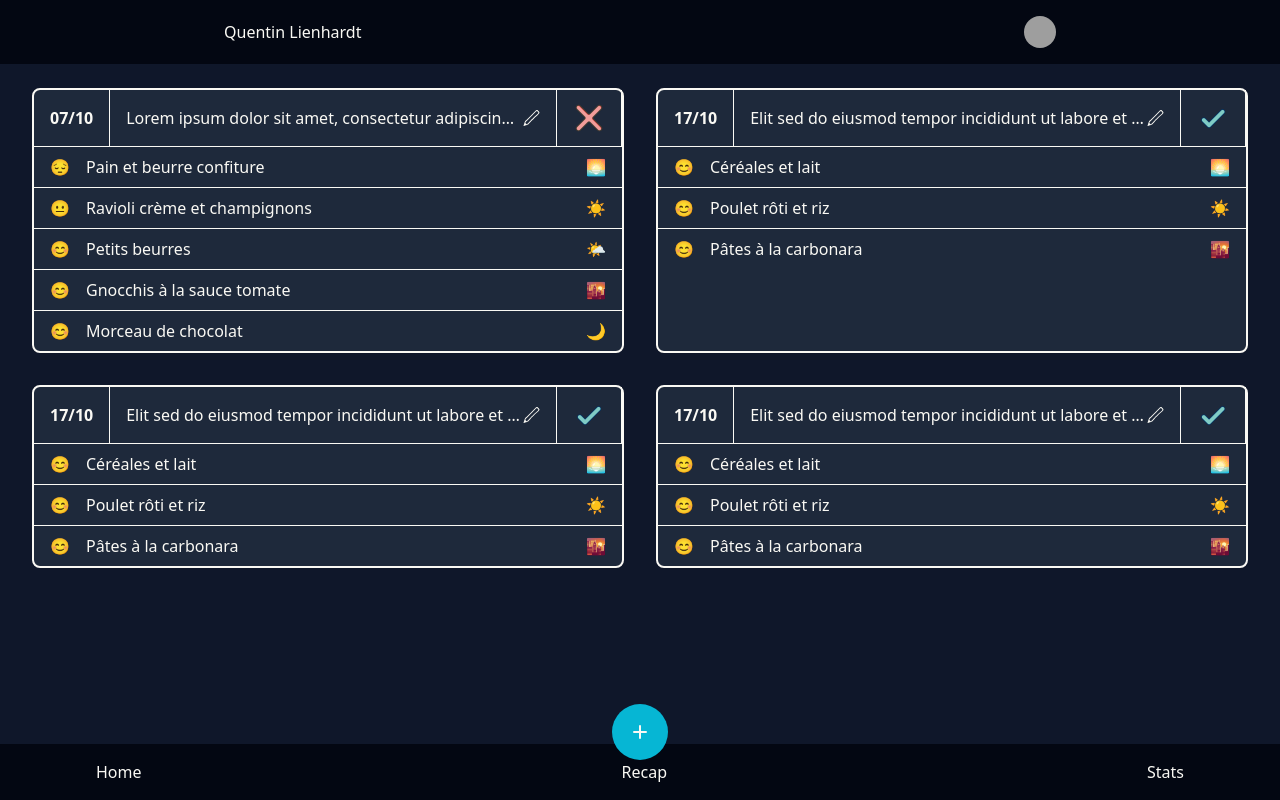
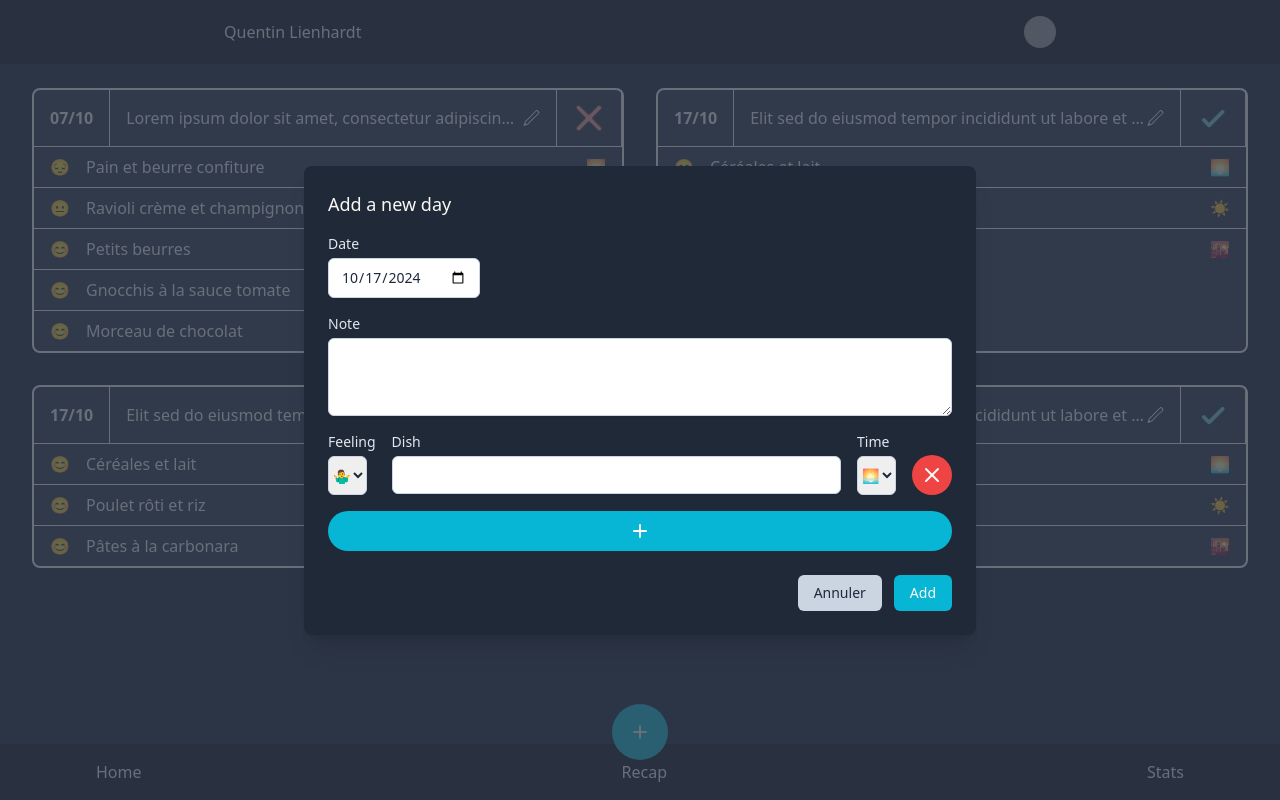
Before and after one commit to QuentiumYT/TransEat, a Vue app: page / in a window 1280 px wide. Both pictures are taken after a click on the button 640 px from the left and 732 px from the top of the page. Built offline with nearby package versions, Linux system fonts and the light colour scheme; grey boxes are pictures that could not be loaded.

Commit message:
Add modal to append new days

```diff
--- a/src/components/DaysList.vue
+++ b/src/components/DaysList.vue
@@ -1,11 +1,22 @@
 <script setup>
 import Card from './Card.vue'
+import Modal from './Modal.vue'
 import { FEELING, TIME } from '@/utils/constants'
 
-import { onMounted } from 'vue'
+import { onMounted, ref } from 'vue'
 
-const content = [{
-  id: Math.random().toString(36).substring(2, 15),
+const initialDaysContent = {
+  date: new Date().toISOString().substring(0, 10),
+  note: '',
+  health: [{
+    feeling: FEELING.UNKNOWN,
+    dish: '',
+    time: TIME.MORNING,
+  }],
+}
+
+let daysContent = [{
+  id: Math.random().toString(10).substring(2, 15),
   date: new Date(new Date().setDate(new Date().getDate() - 10)).toLocaleDateString('en-GB', { day: 'numeric', month: 'numeric' }),
   note: 'Lorem ipsum dolor sit amet, consectetur adipiscing elit. Sed do eiusmod tempor incididunt ut labore et dolore magna aliqua.',
   health: [{
@@ -30,7 +41,7 @@ const content = [{
     time: TIME.NIGHT,
   }],
 }, {
-  id: Math.random().toString(36).substring(2, 15),
+  id: Math.random().toString(10).substring(2, 15),
   date: new Date().toLocaleDateString('en-GB', { day: 'numeric', month: 'numeric' }),
   note: 'Elit sed do eiusmod tempor incididunt ut labore et dolore magna aliqua. Lorem ipsum dolor sit amet, consectetur adipiscing.',
   health: [{
@@ -47,7 +58,7 @@ const content = [{
     time: TIME.EVENING,
   }],
 }, {
-  id: Math.random().toString(36).substring(2, 15),
+  id: Math.random().toString(10).substring(2, 15),
   date: new Date().toLocaleDateString('en-GB', { day: 'numeric', month: 'numeric' }),
   note: 'Elit sed do eiusmod tempor incididunt ut labore et dolore magna aliqua. Lorem ipsum dolor sit amet, consectetur adipiscing.',
   health: [{
@@ -64,7 +75,7 @@ const content = [{
     time: TIME.EVENING,
   }],
 }, {
-  id: Math.random().toString(36).substring(2, 15),
+  id: Math.random().toString(10).substring(2, 15),
   date: new Date().toLocaleDateString('en-GB', { day: 'numeric', month: 'numeric' }),
   note: 'Elit sed do eiusmod tempor incididunt ut labore et dolore magna aliqua. Lorem ipsum dolor sit amet, consectetur adipiscing.',
   health: [{
@@ -82,6 +93,40 @@ const content = [{
   }],
 }]
 
+const timesRemaining = (health) => {
+  const usedTimes = health.map((item) => item.time)
+  const timesRemaining = Object.values(TIME).filter((time) => !usedTimes.includes(time))
+  return timesRemaining
+}
+
+const form = ref(structuredClone(initialDaysContent))
+
+const displayDayForm = ref(false)
+
+const addDay = () => {
+  // Sort form.health by time
+  form.value.health.sort((a, b) => Object.values(TIME).indexOf(a.time) - Object.values(TIME).indexOf(b.time))
+
+  daysContent.push({
+    id: Math.random().toString(10).substring(2, 15),
+    date: form.value.date,
+    note: form.value.note,
+    health: form.value.health,
+  })
+
+  setInterval(() => {
+    window.scrollTo(0, document.body.scrollHeight)
+  }, 100)
+
+  form.value = structuredClone(initialDaysContent)
+
+  closeDayModal()
+}
+
+const closeDayModal = () => {
+  displayDayForm.value = false
+}
+
 onMounted(() => {
   window.scrollTo(0, document.body.scrollHeight)
 })
@@ -90,15 +135,80 @@ onMounted(() => {
 <template>
   <main class="flex-1 relative h-full px-8 pt-6 pb-12 bg-slate-900">
     <div class="grid grid-cols-1 md:grid-cols-2 flex-wrap gap-8">
-      <Card v-for="item in content" :key="item.id" :content="item" />
+      <Card v-for="day in daysContent" :key="day.id" :content="day" />
     </div>
 
     <div class="fixed z-20 left-1/2 transform -translate-x-1/2 bottom-10">
-      <button class="flex justify-center items-center bg-cyan-500 hover:bg-cyan-700 text-white font-bold p-4 rounded-full">
+      <button @click="displayDayForm = true" class="flex justify-center items-center bg-cyan-500 hover:bg-cyan-700 text-white p-4 rounded-full">
         <svg class="h-6 w-6" fill="none" stroke="currentColor" viewBox="0 0 24 24" xmlns="http://www.w3.org/2000/svg">
           <path stroke-linecap="round" stroke-linejoin="round" stroke-width="2" d="M12 6v6m0 0v6m0-6h6m-6 0H6"></path>
         </svg>
       </button>
     </div>
+
+    <Modal :show="displayDayForm" @close="closeDayModal">
+      <div class="p-6">
+        <h2 class="text-lg font-medium text-white">
+          Add a new day
+        </h2>
+
+        <div class="mt-4">
+          <label for="date" class="block text-sm font-medium text-slate-200">Date</label>
+          <input v-model="form.date" type="date" id="date" name="date" class="mt-1 block px-3 py-2 border text-slate-800 border-slate-300 rounded-md shadow-sm focus:outline-none focus:ring-cyan-500 focus:border-cyan-500 sm:text-sm">
+        </div>
+
+        <div class="mt-4">
+          <label for="note" class="block text-sm font-medium text-slate-200">Note</label>
+          <textarea v-model="form.note" id="note" name="note" rows="3" class="mt-1 block w-full px-3 py-2 border text-slate-800 border-slate-300 rounded-md shadow-sm focus:outline-none focus:ring-cyan-500 focus:border-cyan-500 sm:text-sm"></textarea>
+        </div>
+
+        <div class="flex flex-col gap-y-4 mt-4">
+          <div v-for="(item, index) in form.health" :key="index" class="flex gap-4">
+            <div class="w-fit">
+              <label for="feeling" class="block text-sm font-medium text-slate-200">Feeling</label>
+              <select v-model="item.feeling" id="feeling" name="feeling" class="mt-1 block w-fit py-2 border text-slate-800 border-slate-300 rounded-md shadow-sm focus:outline-none focus:ring-cyan-500 focus:border-cyan-500 sm:text-sm">
+                <option v-for="feeling in Object.values(FEELING)" :key="feeling" :value="feeling">{{ feeling }}</option>
+              </select>
+            </div>
+
+            <div class="w-full">
+              <label for="dish" class="block text-sm font-medium text-slate-200">Dish</label>
+              <input v-model="item.dish" type="text" id="dish" name="dish" class="mt-1 block w-full px-3 py-2 border text-slate-800 border-slate-300 rounded-md shadow-sm focus:outline-none focus:ring-cyan-500 focus:border-cyan-500 sm:text-sm">
+            </div>
+
+            <div class="w-fit">
+              <label for="time" class="block text-sm font-medium text-slate-200">Time</label>
+              <select v-model="item.time" id="time" name="time" class="mt-1 block w-fit py-2 border text-slate-800 border-slate-300 rounded-md shadow-sm focus:outline-none focus:ring-cyan-500 focus:border-cyan-500 sm:text-sm">
+                <option v-for="time in Object.values(TIME)" :key="time" :value="time">{{ time }}</option>
+              </select>
+            </div>
+
+            <div class="flex items-end">
+              <button @click="form.health.splice(index, 1)" type="button" class="flex justify-center items-center bg-red-500 hover:bg-red-700 text-white size-10 rounded-full">
+                <svg class="h-6 w-6" fill="none" stroke="currentColor" viewBox="0 0 24 24" xmlns="http://www.w3.org/2000/svg">
+                  <path stroke-linecap="round" stroke-linejoin="round" stroke-width="2" d="M6 18L18 6M6 6l12 12"></path>
+                </svg>
+              </button>
+            </div>
+          </div>
+
+          <button v-if="timesRemaining(form.health).length > 0" @click="form.health.push({ feeling: FEELING.UNKNOWN, dish: '', time: timesRemaining(form.health)[0] })" type="button" class="flex justify-center items-center bg-cyan-500 hover:bg-cyan-700 text-white p-2 rounded-full">
+            <svg class="h-6 w-6" fill="none" stroke="currentColor" viewBox="0 0 24 24" xmlns="http://www.w3.org/2000/svg">
+              <path stroke-linecap="round" stroke-linejoin="round" stroke-width="2" d="M12 6v6m0 0v6m0-6h6m-6 0H6"></path>
+            </svg>
+          </button>
+        </div>
+
+        <div class="mt-6 flex justify-end">
+          <button @click="closeDayModal" type="button" class="px-4 py-2 text-sm text-slate-800 bg-slate-300 hover:bg-slate-400 rounded-md">
+            Annuler
+          </button>
+
+          <button @click="addDay" type="submit" class="ml-3 px-4 py-2 text-sm text-white bg-cyan-500 hover:bg-cyan-700 rounded-md">
+            Add
+          </button>
+        </div>
+      </div>
+    </Modal>
   </main>
 </template>
--- /dev/null
+++ b/src/components/Modal.vue
@@ -0,0 +1,92 @@
+<script setup>
+import { computed, onMounted, onUnmounted, watch } from 'vue'
+
+const props = defineProps({
+  show: {
+    type: Boolean,
+    default: false,
+  },
+  maxWidth: {
+    type: String,
+    default: '2xl',
+  },
+  closeable: {
+    type: Boolean,
+    default: true,
+  },
+})
+
+const emit = defineEmits(['close'])
+
+watch(
+  () => props.show,
+  () => {
+    if (props.show) {
+      document.body.style.overflow = 'hidden'
+    } else {
+      document.body.style.overflow = null
+    }
+  }
+)
+
+const close = () => {
+  if (props.closeable) {
+    emit('close')
+  }
+}
+
+const closeOnEscape = (e) => {
+  if (e.key === 'Escape' && props.show) {
+    close()
+  }
+}
+
+onMounted(() => document.addEventListener('keydown', closeOnEscape))
+
+onUnmounted(() => {
+  document.removeEventListener('keydown', closeOnEscape)
+  document.body.style.overflow = null
+})
+
+const maxWidthClass = computed(() => {
+  return {
+    sm: 'sm:max-w-sm',
+    md: 'sm:max-w-md',
+    lg: 'sm:max-w-lg',
+    xl: 'sm:max-w-xl',
+    '2xl': 'sm:max-w-2xl',
+  }[props.maxWidth]
+})
+</script>
+
+<template>
+  <teleport to="body">
+    <transition leave-active-class="duration-200">
+      <div v-show="show" class="flex fixed inset-0 overflow-y-auto px-4 py-6 sm:px-0 z-50" scroll-region>
+        <transition
+                    enter-active-class="ease-out duration-300"
+                    enter-from-class="opacity-0"
+                    enter-to-class="opacity-100"
+                    leave-active-class="ease-in duration-200"
+                    leave-from-class="opacity-100"
+                    leave-to-class="opacity-0">
+          <div v-show="show" class="fixed inset-0 transform transition-all" @click="close">
+            <div class="absolute inset-0 bg-gray-700 opacity-75" />
+          </div>
+        </transition>
+
+        <transition
+                    enter-active-class="ease-out duration-300"
+                    enter-from-class="opacity-0 translate-y-4 sm:translate-y-0 sm:scale-95"
+                    enter-to-class="opacity-100 translate-y-0 sm:scale-100"
+                    leave-active-class="ease-in duration-200"
+                    leave-from-class="opacity-100 translate-y-0 sm:scale-100"
+                    leave-to-class="opacity-0 translate-y-4 sm:translate-y-0 sm:scale-95">
+          <div v-show="show" class="bg-gray-800 text-white rounded-lg overflow-hidden shadow-xl transform transition-all m-auto sm:w-full sm:mx-auto" :class="maxWidthClass">
+            <slot v-if="show" />
+          </div>
+        </transition>
+      </div>
+    </transition>
+  </teleport>
+</template>
```
